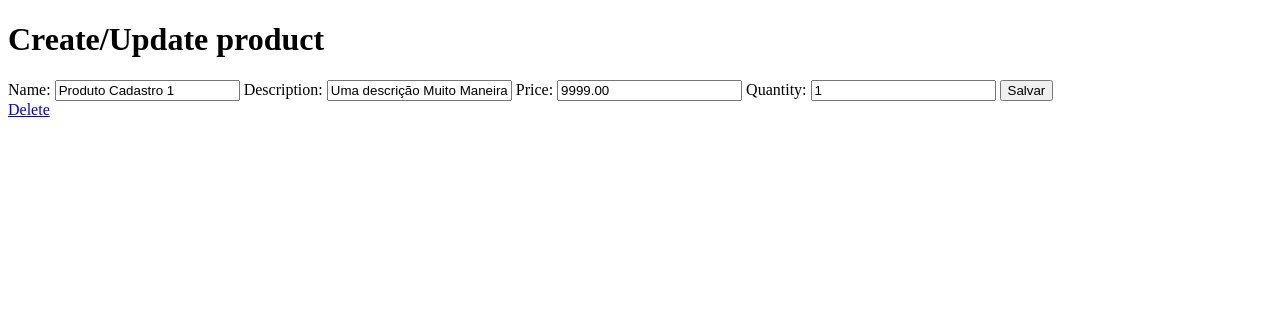
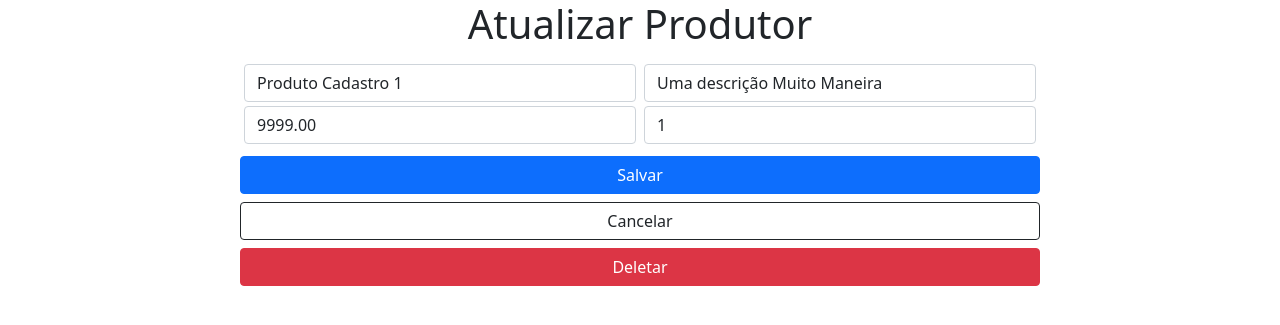
Before and after one commit to JordanAmaralVicente/crud-django, a Django app: page /upadate/11/ in a window 1280 px wide. Shown: the top 325 px of the page. Run offline with Django 4.2, Linux system fonts and the light colour scheme; data comes from the database, SQL or seed files in the repository; both versions use the stored data as it was after the commit.

Commit message:
feat: add styles to pages

```diff
--- a/products/templates/products-form.html
+++ b/products/templates/products-form.html
@@ -4,17 +4,120 @@
     <meta charset="UTF-8">
     <meta http-equiv="X-UA-Compatible" content="IE=edge">
     <meta name="viewport" content="width=device-width, initial-scale=1.0">
-    <title>Document</title>
+    <link href="https://cdn.jsdelivr.net/npm/bootstrap@5.1.3/dist/css/bootstrap.min.css" rel="stylesheet" integrity="sha384-1BmE4kWBq78iYhFldvKuhfTAU6auU8tT94WrHftjDbrCEXSU1oBoqyl2QvZ6jIW3" crossorigin="anonymous">
+    <style>
+        h1 {
+            text-align: center;
+        }
+
+        .formRoot {
+            width: 100%;
+            display: flex;
+            flex-direction: column;
+            justify-content: center;
+            align-items: center;
+        }
+
+        .formInput {
+            display: flex;
+            flex-direction: row;
+            width: 100%;
+            max-width: 800px;
+            align-items: center;
+            justify-content: space-between;
+        }
+
+        .formInput > input {
+            margin: auto;
+            width: 49%;
+        }
+
+        body {
+            text-align: center;
+        }
+    </style>
+    <title>Criação e Atualização de Documentos</title>
 </head>
 <body>
-    <h1>Create/Update product</h1>
-    <form method="post">
+    {% if product %}
+        <h1>Atualizar Produtor</h1>
+    {% else %}
+        <h1>Criar Produto</h1>
+    {% endif %}
+    <form method="post" class="mt-3 formRoot">
         {% csrf_token %}
-        {{ form }}
-        <button type="submit">Salvar</button>
+        <!-- {{ form }} -->
+        <div class="form-group formInput">
+            <input
+                placeholder="Nome"
+                type="text"
+                name="name"
+                maxlength="50"
+                id="id_name"
+                value='{{product.name}}'
+                class="form-control mb-1"
+                required
+            />
+            <input
+                placeholder="Descrição"
+                type="text"
+                name="description"
+                maxlength="200"
+                id="id_description"
+                value="{{ product.description }}"
+                class="form-control mb-1"
+                required
+            />
+        </div>
+        <div class="form-group formInput">
+            <input
+                placeholder="Preço"
+                type="number"
+                step="0.01"
+                name="price"
+                maxlength="50"
+                id="id_price"
+                value="{{ product.price }}"
+                class="form-control mb-1"
+                required
+            />
+            <input
+                placeholder="Quantidade"
+                type="number"
+                name="quantity"
+                maxlength="50"
+                id="id_price"
+                value="{{ product.quantity }}"
+                class="form-control mb-1"
+                required
+            />
+        </div>
+        <button
+            type="submit"
+            class="btn btn-primary mt-2"
+            style="width: 100%;max-width: 800px;"
+        >
+            Salvar
+        </button>
     </form>
+        <a
+            class="btn btn-outline-dark mt-2"
+            href="{% url 'read_products' %}"
+            style="width: 100%;max-width: 800px;"
+        >
+            Cancelar
+        </a>
     {% if product %}
-        <a href="{% url 'delete_products' product.id %}">Delete</a>
+        <a
+            class="btn btn-danger mt-2"
+            href="{% url 'delete_products' product.id %}"
+            style="width: 100%;max-width: 800px;"
+        >
+            Deletar
+        </a>
     {% endif %}
+
+    <!-- SCRIPTS DE ESTILO DO BOOTSTRAP-->
+    <script src="https://cdn.jsdelivr.net/npm/bootstrap@5.1.3/dist/js/bootstrap.bundle.min.js" integrity="sha384-ka7Sk0Gln4gmtz2MlQnikT1wXgYsOg+OMhuP+IlRH9sENBO0LRn5q+8nbTov4+1p" crossorigin="anonymous"></script>
 </body>
 </html>
--- a/products/views.py
+++ b/products/views.py
@@ -33,7 +33,7 @@ def update_products(request: WSGIRequest, id: int):
         form.save()
         return redirect('read_products')
 
-    return render(request, 'products-form.html', {'form': form, 'product': product})
+    return render(request, 'products-form.html', {'product': product})
 
 
 def delete_products(request: WSGIRequest, id: int):
```
Also changed, not shown: products/templates/prod-delete-confirm.html (+31 -4 lines), db.sqlite3.
